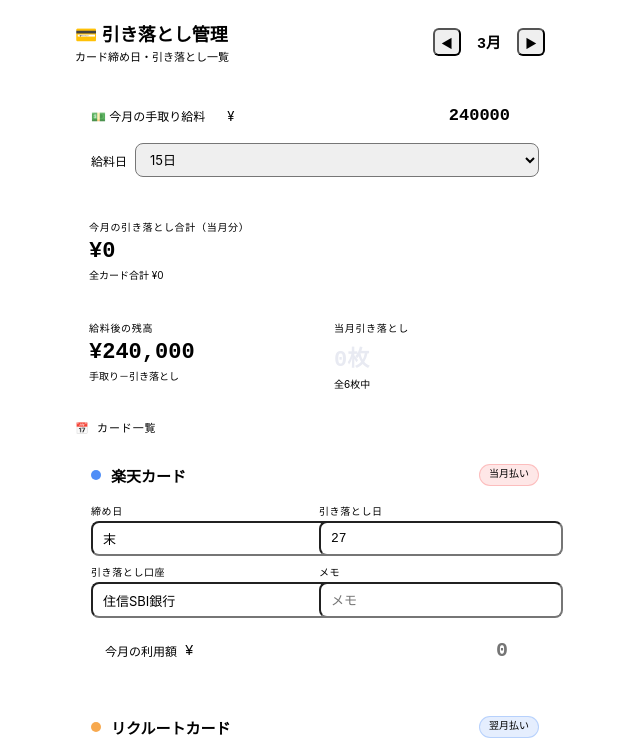
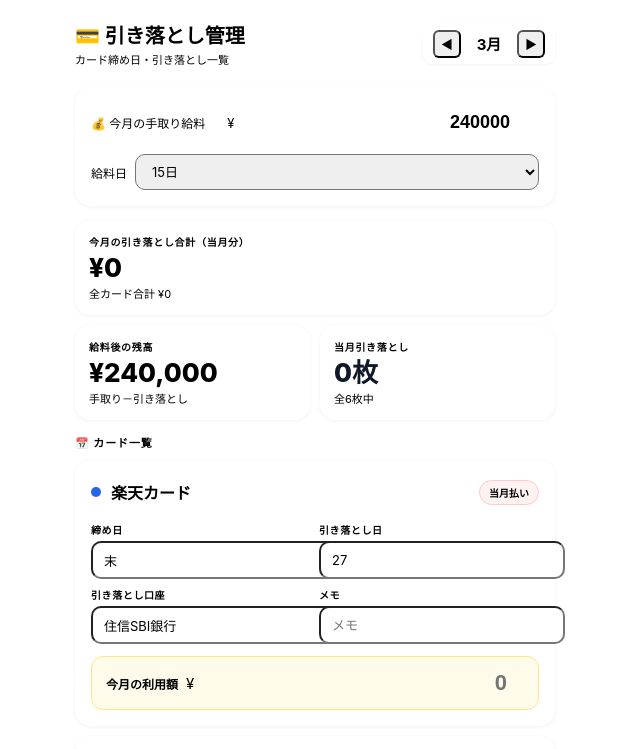
Before and after one commit to saorinaito1984/my-card-app, a plain HTML site: page index.html in a window 1280 px wide. Shown: the top 749 px of the page, without its empty margins (325-965 px from the left). Drawn offline with Linux system fonts and the light colour scheme.

Commit message:
index.html

```diff
--- a/index.html
+++ b/index.html
@@ -7,17 +7,17 @@
 <title>カード引き落とし管理</title>
 <style>
   :root {
-    --bg: #0f1117;
-    --surface: #1a1d27;
-    --surface2: #22263a;
-    --border: #2e3348;
-    --accent: #4f8ef7;
-    --accent2: #f7a94f;
-    --accent3: #4ff7a0;
-    --danger: #f75f5f;
-    --text: #e8eaf2;
-    --text2: #8890aa;
-    --text3: #555e7a;
+    --bg: #f2f4f8;
+    --surface: #ffffff;
+    --surface2: #f7f8fa;
+    --border: #e4e8ef;
+    --accent: #2563eb;
+    --accent2: #d97706;
+    --accent3: #059669;
+    --danger: #dc2626;
+    --text: #111827;
+    --text2: #6b7280;
+    --text3: #9ca3af;
   }
 
 - { box-sizing: border-box; margin: 0; padding: 0; -webkit-tap-highlight-color: transparent; }
@@ -40,7 +40,7 @@ justify-content: space-between;
 margin-bottom: 20px;
 gap: 8px;
 }
-.header-title { font-size: 18px; font-weight: 700; }
+.header-title { font-size: 20px; font-weight: 700; color: var(–text); }
 .header-sub { font-size: 11px; color: var(–text2); margin-top: 2px; }
 
 .month-selector {
@@ -52,51 +52,54 @@ border: 1px solid var(–border);
 border-radius: 10px;
 padding: 6px 10px;
 flex-shrink: 0;
+box-shadow: 0 1px 3px rgba(0,0,0,0.06);
 }
 .month-btn {
 width: 28px; height: 28px; border-radius: 6px;
-background: var(–surface2); border: 1px solid var(–border);
-color: var(–text); font-size: 12px; cursor: pointer;
+background: var(–bg); border: 1px solid var(–border);
+color: var(–text2); font-size: 12px; cursor: pointer;
 display: flex; align-items: center; justify-content: center;
-flex-shrink: 0;
 }
 .month-btn:active { background: var(–border); }
-/* Month label - bright and clear */
 .month-label {
-font-size: 15px;
-font-weight: 700;
-font-family: ‘Courier New’, monospace;
+font-size: 15px; font-weight: 700;
 color: var(–text);
-white-space: nowrap;
-min-width: 44px;
-text-align: center;
+white-space: nowrap; min-width: 44px; text-align: center;
+}
+
+/* Card base */
+.card {
+background: var(–surface);
+border: 1px solid var(–border);
+border-radius: 16px;
+box-shadow: 0 1px 4px rgba(0,0,0,0.06);
 }
 
 /* Salary */
 .salary-card {
-background: var(–surface); border: 1px solid var(–border);
-border-radius: 14px; padding: 14px 16px; margin-bottom: 14px;
-display: flex; flex-direction: column; gap: 10px;
+padding: 16px; margin-bottom: 14px;
+display: flex; flex-direction: column; gap: 12px;
 }
 .salary-row-inner { display: flex; align-items: center; justify-content: space-between; gap: 10px; }
-.salary-label { font-size: 12px; color: var(–text2); white-space: nowrap; }
+.salary-label { font-size: 12px; color: var(–text2); font-weight: 500; white-space: nowrap; }
 .salary-input-wrap {
 display: flex; align-items: center; gap: 4px;
-background: var(–surface2); border: 1px solid var(–border);
-border-radius: 8px; padding: 7px 12px; flex: 1;
+background: var(–bg); border: 1.5px solid var(–border);
+border-radius: 10px; padding: 8px 12px; flex: 1;
 }
+.salary-input-wrap:focus-within { border-color: var(–accent); }
 .salary-input-wrap span { font-size: 13px; color: var(–text2); }
 .salary-input-wrap input {
 background: transparent; border: none; outline: none;
-color: var(–text); font-family: ‘Courier New’, monospace;
-font-size: 17px; font-weight: 600; width: 100%; text-align: right;
+color: var(–text); font-size: 18px; font-weight: 700;
+width: 100%; text-align: right;
 }
 .salday-row { display: flex; align-items: center; gap: 8px; }
 .salday-row select {
-background: var(–surface2); border: 1px solid var(–border);
-border-radius: 8px; color: var(–text); padding: 7px 10px;
+background: var(–bg); border: 1.5px solid var(–border);
+border-radius: 10px; color: var(–text); padding: 8px 12px;
 font-size: 13px; outline: none; flex: 1;
-font-family: -apple-system, ‘Hiragino Sans’, ‘Yu Gothic’, sans-serif;
+font-family: -apple-system, ‘Hiragino Sans’, sans-serif;
 }
 
 /* Summary */
@@ -105,110 +108,107 @@ display: grid; grid-template-columns: 1fr 1fr;
 gap: 10px; margin-bottom: 14px;
 }
 .summary-card {
-background: var(–surface); border: 1px solid var(–border);
-border-radius: 14px; padding: 14px;
+padding: 14px;
 }
 .summary-card.full { grid-column: 1 / -1; }
-.s-label { font-size: 10px; color: var(–text2); text-transform: uppercase; letter-spacing: 0.07em; margin-bottom: 5px; }
-.s-value { font-family: ‘Courier New’, monospace; font-size: 22px; font-weight: 700; color: var(–accent); }
+.s-label {
+font-size: 10px; color: var(–text2); font-weight: 600;
+text-transform: uppercase; letter-spacing: 0.07em; margin-bottom: 6px;
+}
+.s-value { font-size: 26px; font-weight: 800; color: var(–accent); line-height: 1; }
 .s-value.danger { color: var(–danger); }
 .s-value.ok { color: var(–accent3); }
-.s-note { font-size: 10px; color: var(–text3); margin-top: 3px; }
+.s-note { font-size: 11px; color: var(–text3); margin-top: 4px; }
 
 /* Section title */
 .section-title {
-font-size: 11px; color: var(–text2); text-transform: uppercase;
-letter-spacing: 0.08em; margin-bottom: 10px;
-font-family: ‘Courier New’, monospace;
+font-size: 11px; color: var(–text2); font-weight: 600;
+text-transform: uppercase; letter-spacing: 0.08em;
+margin-bottom: 10px;
 display: flex; align-items: center; gap: 6px;
 }
 
 /* Card item */
 .card-item {
-background: var(–surface); border: 1px solid var(–border);
-border-radius: 14px; padding: 14px 16px; margin-bottom: 10px;
-transition: border-color 0.15s;
+padding: 16px; margin-bottom: 10px;
+transition: box-shadow 0.15s;
 }
-.card-item:focus-within { border-color: var(–accent); }
+.card-item:focus-within {
+box-shadow: 0 0 0 2px var(–accent), 0 2px 8px rgba(37,99,235,0.1);
+border-color: var(–accent);
+}
 
-/* Top row: dot + name + badge - all in one line, no overflow */
 .card-top {
-display: flex;
-align-items: center;
-gap: 8px;
-margin-bottom: 12px;
-min-height: 32px;
+display: flex; align-items: center; gap: 8px;
+margin-bottom: 14px; min-height: 32px;
 }
 .color-dot { width: 10px; height: 10px; border-radius: 50%; flex-shrink: 0; }
 .card-name-input {
-flex: 1;
-min-width: 0; /* important: allows shrinking */
+flex: 1; min-width: 0;
 background: transparent; border: none; outline: none;
-color: var(–text); font-family: -apple-system, ‘Hiragino Sans’, ‘Yu Gothic’, sans-serif;
-font-size: 15px; font-weight: 700;
+color: var(–text); font-size: 16px; font-weight: 700;
+font-family: -apple-system, ‘Hiragino Sans’, sans-serif;
 }
-/* Badge - fixed size, never wraps, always visible */
 .card-badge {
-flex-shrink: 0;
-font-size: 10px;
-font-family: ‘Courier New’, monospace;
-padding: 4px 9px;
-border-radius: 20px;
-white-space: nowrap;
-background: rgba(79,142,247,0.15);
-color: var(–accent);
-border: 1px solid rgba(79,142,247,0.3);
-line-height: 1.2;
+flex-shrink: 0; font-size: 10px; font-weight: 600;
+padding: 4px 9px; border-radius: 20px; white-space: nowrap;
+background: #eff6ff; color: var(–accent);
+border: 1px solid #bfdbfe;
 }
 .card-badge.current {
-background: rgba(247,95,95,0.15);
-color: var(–danger);
-border-color: rgba(247,95,95,0.3);
+background: #fef2f2; color: var(–danger);
+border-color: #fecaca;
 }
 
-/* Fields grid */
 .card-fields {
 display: grid; grid-template-columns: 1fr 1fr; gap: 8px;
 }
-.field { display: flex; flex-direction: column; gap: 3px; }
-.field-label { font-size: 10px; color: var(–text3); text-transform: uppercase; letter-spacing: 0.06em; }
+.field { display: flex; flex-direction: column; gap: 4px; }
+.field-label { font-size: 10px; color: var(–text3); font-weight: 600; text-transform: uppercase; letter-spacing: 0.06em; }
 .field-input {
-background: var(–surface2); border: 1px solid var(–border);
-border-radius: 8px; padding: 8px 10px; color: var(–text);
-font-family: -apple-system, ‘Hiragino Sans’, ‘Yu Gothic’, sans-serif; font-size: 13px;
-outline: none; width: 100%;
+background: var(–bg); border: 1.5px solid var(–border);
+border-radius: 10px; padding: 9px 11px; color: var(–text);
+font-family: -apple-system, ‘Hiragino Sans’, sans-serif;
+font-size: 13px; outline: none; width: 100%;
 transition: border-color 0.15s;
 }
-.field-input:focus { border-color: var(–accent); }
-.field-input.mono { font-family: ‘Courier New’, monospace; }
+.field-input:focus { border-color: var(–accent); background: #eff6ff; }
 
 /* Amount row */
 .amount-row {
 display: flex; align-items: center; gap: 8px;
-background: var(–surface2); border: 1px solid var(–border);
-border-radius: 10px; padding: 10px 14px;
-margin-top: 10px;
+background: #fffbeb; border: 1.5px solid #fde68a;
+border-radius: 12px; padding: 12px 14px; margin-top: 12px;
 transition: border-color 0.15s;
 }
 .amount-row:focus-within { border-color: var(–accent2); }
-.amount-label { font-size: 12px; color: var(–text2); white-space: nowrap; flex-shrink: 0; }
-.amount-yen { font-size: 14px; color: var(–text2); font-family: ‘Courier New’, monospace; flex-shrink: 0; }
+.amount-label { font-size: 12px; color: var(–accent2); font-weight: 600; white-space: nowrap; flex-shrink: 0; }
+.amount-yen { font-size: 15px; color: var(–accent2); flex-shrink: 0; }
 .amount-input {
 flex: 1; background: transparent; border: none; outline: none;
-color: var(–accent2); font-family: ‘Courier New’, monospace;
-font-size: 20px; font-weight: 600; text-align: right;
+color: var(–accent2); font-size: 22px; font-weight: 800; text-align: right;
 }
 
 /* Total bar */
 .total-bar {
-background: var(–surface); border: 1px solid var(–border);
-border-radius: 14px; padding: 14px 16px; margin-top: 14px;
+padding: 16px; margin-top: 14px;
 display: flex; align-items: center; justify-content: space-between;
+background: linear-gradient(135deg, #1e40af, #2563eb);
+border: none; border-radius: 16px;
+box-shadow: 0 4px 12px rgba(37,99,235,0.25);
 }
-.total-bar-label { font-size: 12px; color: var(–text2); }
-.total-bar-value { font-family: ‘Courier New’, monospace; font-size: 20px; font-weight: 700; color: var(–accent2); }
+.total-bar-label { font-size: 12px; color: rgba(255,255,255,0.8); font-weight: 500; }
+.total-bar-value { font-size: 22px; font-weight: 800; color: #ffffff; }
 
 .help { font-size: 11px; color: var(–text3); margin-top: 16px; line-height: 1.7; text-align: center; }
+
+#resetBtn {
+display: block; margin: 12px auto 0;
+background: transparent; border: 1px solid var(–border);
+border-radius: 8px; color: var(–text3); font-size: 11px;
+padding: 6px 14px; cursor: pointer;
+font-family: -apple-system, ‘Hiragino Sans’, sans-serif;
+}
 </style>
 
 </head>
@@ -216,7 +216,7 @@ display: flex; align-items: center; justify-content: space-between;
 
 <div class="header">
   <div>
-    <div class="header-title">&#x1F4B3; 引き落とし管理</div>
+    <div class="header-title">💳 引き落とし管理</div>
     <div class="header-sub">カード締め日・引き落とし一覧</div>
   </div>
   <div class="month-selector">
@@ -226,11 +226,11 @@ display: flex; align-items: center; justify-content: space-between;
   </div>
 </div>
 
-<div class="salary-card">
+<div class="card salary-card">
   <div class="salary-row-inner">
-    <div class="salary-label">&#128181; 今月の手取り給料</div>
+    <div class="salary-label">💰 今月の手取り給料</div>
     <div class="salary-input-wrap">
-      <span>&#xA5;</span>
+      <span>¥</span>
       <input type="number" id="salaryInput" value="240000" step="1000" inputmode="numeric">
     </div>
   </div>
@@ -241,49 +241,45 @@ display: flex; align-items: center; justify-content: space-between;
 </div>
 
 <div class="summary-grid">
-  <div class="summary-card full">
+  <div class="card summary-card full">
     <div class="s-label">今月の引き落とし合計（当月分）</div>
-    <div class="s-value danger" id="totalAmount">&#xA5;0</div>
+    <div class="s-value danger" id="totalAmount">¥0</div>
     <div class="s-note" id="totalNote">全カード合計 ¥0</div>
   </div>
-  <div class="summary-card">
+  <div class="card summary-card">
     <div class="s-label">給料後の残高</div>
-    <div class="s-value ok" id="remainAmount">&#xA5;0</div>
-    <div class="s-note">手取り&#xFF0D;引き落とし</div>
+    <div class="s-value ok" id="remainAmount">¥0</div>
+    <div class="s-note">手取り－引き落とし</div>
   </div>
-  <div class="summary-card">
+  <div class="card summary-card">
     <div class="s-label">当月引き落とし</div>
     <div class="s-value" id="activeCount" style="color:var(--text)">0枚</div>
     <div class="s-note" id="totalNote2">全6枚中</div>
   </div>
 </div>
 
-<div class="section-title">&#x1F4C5; カード一覧</div>
+<div class="section-title">📅 カード一覧</div>
 <div id="cardList"></div>
 
-<div class="total-bar">
+<div class="card total-bar">
   <div class="total-bar-label">合計引き落とし（当月分）</div>
-  <div class="total-bar-value" id="totalRow">&#xA5;0</div>
+  <div class="total-bar-value" id="totalRow">¥0</div>
 </div>
 
-<div class="help">&#9999; カード名・金額をタップして編集 &nbsp;|&nbsp; 翌月払いは引き落とし日に「翌」をつける（例: 翌10）</div>
-<div style="text-align:center;margin-top:12px">
-  <button id="resetBtn" style="background:transparent;border:1px solid var(--border);border-radius:8px;color:var(--text3);font-size:11px;padding:6px 14px;cursor:pointer;font-family:'Noto Sans JP',sans-serif;">
-    &#x21BA; 初期データにリセット
-  </button>
-</div>
+<div class="help">✏️ カード名・金額をタップして編集 | 翌月払いは引き落とし日に「翌」をつける（例: 翌10）</div>
+<button id="resetBtn">↺ 初期データにリセット</button>
 
 <script>
 (function() {
-  var COLORS = ['#4f8ef7','#f7a94f','#4ff7a0','#f75f5f','#c97ef7','#f7e24f'];
+  var COLORS = ['#2563eb','#d97706','#059669','#dc2626','#7c3aed','#db2777'];
 
   var DEFAULT_CARDS = [
-    { name: '楽天カード',       closeDay: '末', payDay: '27',    bank: '住信SBI銀行', amount: 0, memo: '' },
-    { name: 'リクルートカード',   closeDay: '15', payDay: '翌10', bank: '住信SBI銀行', amount: 0, memo: '' },
-    { name: 'Amazonカード',     closeDay: '末', payDay: '26',    bank: '住信SBI銀行', amount: 0, memo: '' },
-    { name: 'ルミネカード',      closeDay: '5',  payDay: '翌4',   bank: '住信SBI銀行', amount: 0, memo: '' },
-    { name: 'オリコカード',      closeDay: '末', payDay: '翌27',  bank: '住信SBI銀行', amount: 0, memo: '' },
-    { name: 'ビックカメラカード', closeDay: '5',  payDay: '翌4',   bank: '住信SBI銀行', amount: 0, memo: '' }
+    { name: '楽天カード',         closeDay: '末', payDay: '27',    bank: '住信SBI銀行', amount: 0, memo: '' },
+    { name: 'リクルートカード',     closeDay: '15', payDay: '翌10', bank: '住信SBI銀行', amount: 0, memo: '' },
+    { name: 'Amazonカード',       closeDay: '末', payDay: '26',    bank: '住信SBI銀行', amount: 0, memo: '' },
+    { name: 'ルミネカード',        closeDay: '5',  payDay: '翌4',   bank: '住信SBI銀行', amount: 0, memo: '' },
+    { name: 'オリコカード',        closeDay: '末', payDay: '翌27',  bank: '住信SBI銀行', amount: 0, memo: '' },
+    { name: 'ビックカメラカード',   closeDay: '5',  payDay: '翌4',   bank: '住信SBI銀行', amount: 0, memo: '' }
   ];
 
   var cards;
@@ -315,8 +311,7 @@ display: flex; align-items: center; justify-content: space-between;
     var sel = document.getElementById('salaryDay');
     for (var d = 1; d <= 31; d++) {
       var o = document.createElement('option');
-      o.value = d;
-      o.textContent = d + '日';
+      o.value = d; o.textContent = d + '日';
       if (d === 15) o.selected = true;
       sel.appendChild(o);
     }
@@ -327,9 +322,8 @@ display: flex; align-items: center; justify-content: space-between;
     var cur = isCurrent(card);
 
     var div = document.createElement('div');
-    div.className = 'card-item';
+    div.className = 'card card-item';
 
-    // Top: dot + name + badge
     var top = document.createElement('div');
     top.className = 'card-top';
 
@@ -356,18 +350,17 @@ display: flex; align-items: center; justify-content: space-between;
     top.appendChild(badge);
     div.appendChild(top);
 
-    // Fields grid
     var fields = document.createElement('div');
     fields.className = 'card-fields';
 
-    function makeField(labelText, val, placeholder, cls, onChange) {
+    function makeField(labelText, val, placeholder, onChange) {
       var f = document.createElement('div');
       f.className = 'field';
       var l = document.createElement('div');
       l.className = 'field-label';
       l.textContent = labelText;
       var inp = document.createElement('input');
-      inp.className = 'field-input' + (cls ? ' ' + cls : '');
+      inp.className = 'field-input';
       inp.value = val;
       inp.placeholder = placeholder;
       inp.dataset.idx = idx;
@@ -377,31 +370,22 @@ display: flex; align-items: center; justify-content: space-between;
       fields.appendChild(f);
     }
 
-    makeField('締め日', card.closeDay, '15 or 末', 'mono', function() {
-      cards[parseInt(this.dataset.idx)].closeDay = this.value;
-      saveData();
+    makeField('締め日', card.closeDay, '15 or 末', function() {
+      cards[parseInt(this.dataset.idx)].closeDay = this.value; saveData();
     });
-
-    makeField('引き落とし日', card.payDay, '27 or 翌10', 'mono', function() {
+    makeField('引き落とし日', card.payDay, '27 or 翌10', function() {
       cards[parseInt(this.dataset.idx)].payDay = this.value;
-      saveData();
-      renderCards();
-      updateSummary();
+      saveData(); renderCards(); updateSummary();
     });
-
-    makeField('引き落とし口座', card.bank, '○○銀行', '', function() {
-      cards[parseInt(this.dataset.idx)].bank = this.value;
-      saveData();
+    makeField('引き落とし口座', card.bank, '○○銀行', function() {
+      cards[parseInt(this.dataset.idx)].bank = this.value; saveData();
     });
-
-    makeField('メモ', card.memo, 'メモ', '', function() {
-      cards[parseInt(this.dataset.idx)].memo = this.value;
-      saveData();
+    makeField('メモ', card.memo, 'メモ', function() {
+      cards[parseInt(this.dataset.idx)].memo = this.value; saveData();
     });
 
     div.appendChild(fields);
 
-    // Amount row
     var amtRow = document.createElement('div');
     amtRow.className = 'amount-row';
     var amtLabel = document.createElement('div');
@@ -419,8 +403,7 @@ display: flex; align-items: center; justify-content: space-between;
     amtInp.dataset.idx = idx;
     amtInp.addEventListener('input', function() {
       cards[parseInt(this.dataset.idx)].amount = Number(this.value) || 0;
-      saveData();
-      updateSummary();
+      saveData(); updateSummary();
     });
     amtRow.appendChild(amtLabel);
     amtRow.appendChild(amtYen);
@@ -444,16 +427,19 @@ display: flex; align-items: center; justify-content: space-between;
     for (var i = 0; i < cards.length; i++) {
       var a = cards[i].amount || 0;
       allTotal += a;
-      if (isCurrent(cards[i])) { thisTotal += a; if (a > 0) thisCount++; }
+      if (isCurrent(cards[i])) {
+        thisTotal += a;
+        if (a > 0) thisCount++;
+      }
     }
     var remain = salary - thisTotal;
 
     document.getElementById('totalAmount').textContent = '\u00A5' + thisTotal.toLocaleString();
-    document.getElementById('totalNote').textContent = '\u5168\u30ab\u30fc\u30c9\u5408\u8a08 \u00A5' + allTotal.toLocaleString();
+    document.getElementById('totalNote').textContent = '\u5168\u30AB\u30FC\u30C9\u5408\u8A08 \u00A5' + allTotal.toLocaleString();
     document.getElementById('remainAmount').textContent = '\u00A5' + remain.toLocaleString();
     document.getElementById('remainAmount').className = 's-value ' + (remain >= 0 ? 'ok' : 'danger');
-    document.getElementById('activeCount').textContent = thisCount + '\u679a';
-    document.getElementById('totalNote2').textContent = '\u5168' + cards.length + '\u679a\u4e2d';
+    document.getElementById('activeCount').textContent = thisCount + '\u679A';
+    document.getElementById('totalNote2').textContent = '\u5168' + cards.length + '\u679A\u4E2D';
     document.getElementById('totalRow').textContent = '\u00A5' + thisTotal.toLocaleString();
   }
 
@@ -472,13 +458,11 @@ display: flex; align-items: center; justify-content: space-between;
   });
   document.getElementById('salaryInput').addEventListener('input', updateSummary);
   document.getElementById('salaryDay').addEventListener('change', updateSummary);
-
   document.getElementById('resetBtn').addEventListener('click', function() {
-    if (confirm('入力内容をリセットして初期データに戻しますか？')) {
+    if (confirm('\u5165\u529B\u5185\u5BB9\u3092\u30EA\u30BB\u30C3\u30C8\u3057\u307E\u3059\u304B\uFF1F')) {
       try { localStorage.removeItem('cardData_v4'); } catch(e) {}
       cards = JSON.parse(JSON.stringify(DEFAULT_CARDS));
-      renderCards();
-      updateSummary();
+      renderCards(); updateSummary();
     }
   });
 })();
```
